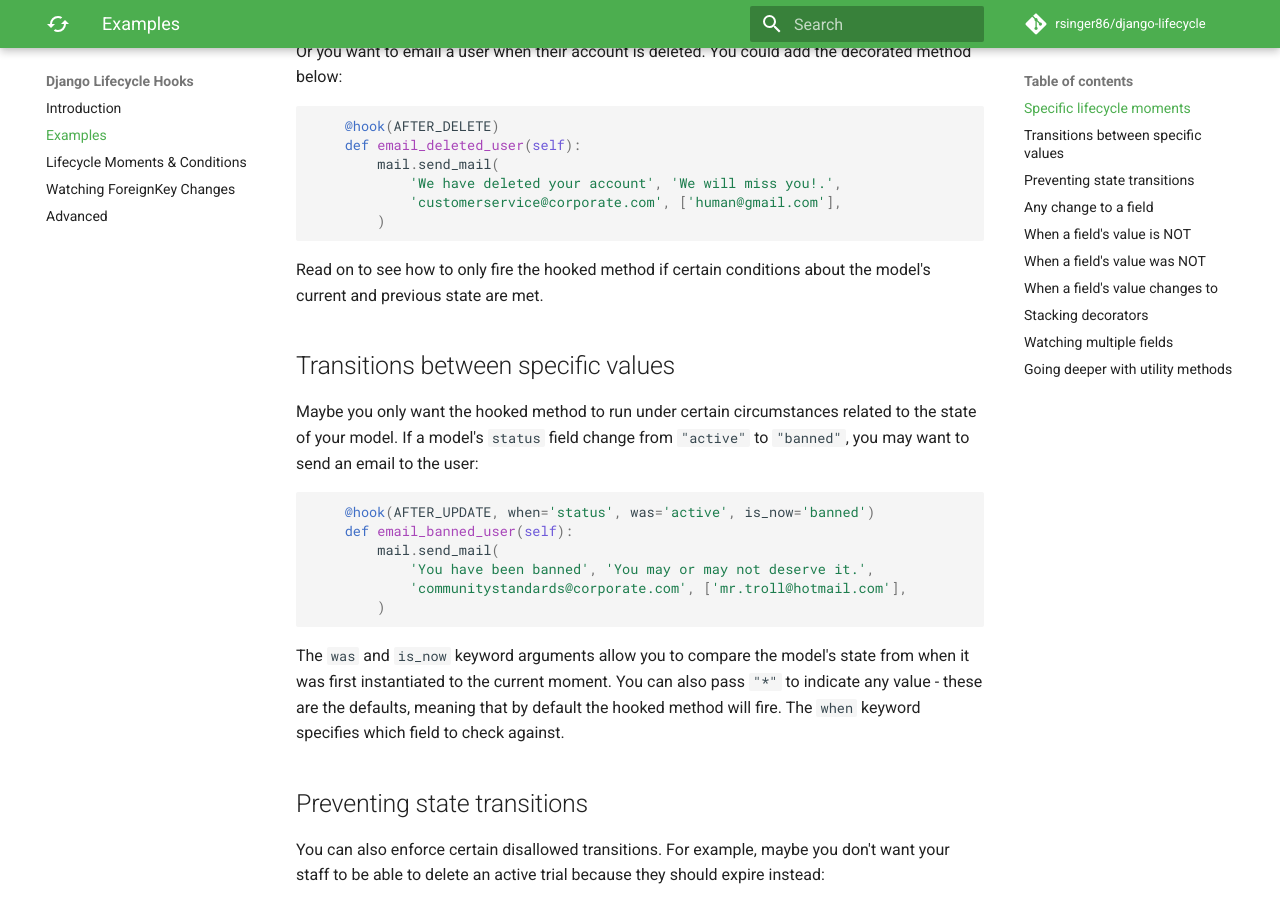
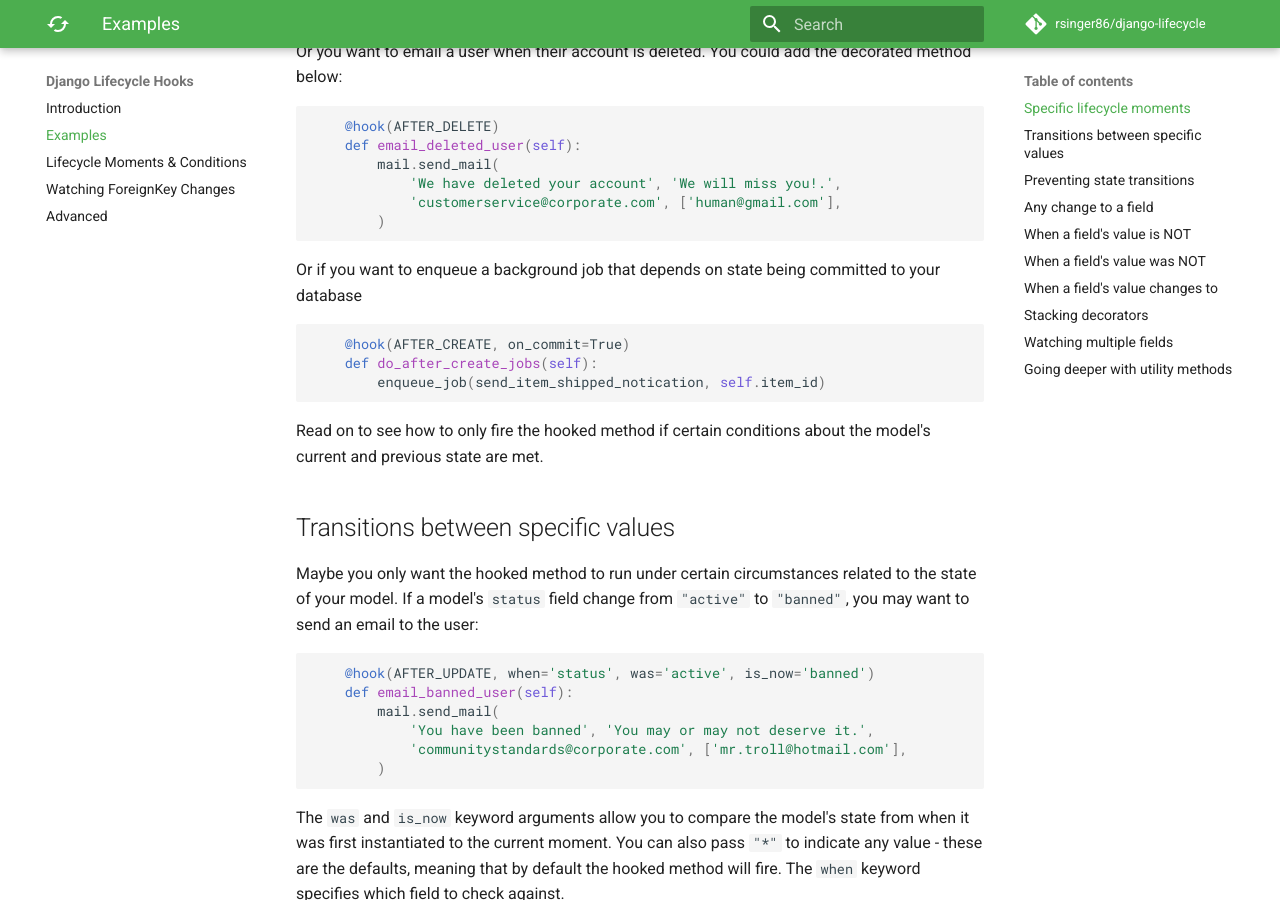
Before and after one commit to rsinger86/django-lifecycle, an MkDocs documentation site: the page built from docs/examples.md, in a window 1280 px wide and 900 px high, scrolled down 565 px. Built offline with MkDocs 1.6.1 and Material for MkDocs 9.7.7, drawn with Linux system fonts in a browser that asks for light colours; comment, search, counter and statistics services are not loaded.

Commit message:
update documentation

````diff
--- a/docs/examples.md
+++ b/docs/examples.md
@@ -26,6 +26,14 @@ Or you want to email a user when their account is deleted. You could add the dec
             'We have deleted your account', 'We will miss you!.',
             'customerservice@corporate.com', ['human@gmail.com'],
         )
+```
+
+Or if you want to enqueue a background job that depends on state being committed to your database
+
+```python
+    @hook(AFTER_CREATE, on_commit=True)
+    def do_after_create_jobs(self):
+        enqueue_job(send_item_shipped_notication, self.item_id)
 ```
 
 Read on to see how to only fire the hooked method if certain conditions about the model's current and previous state are met.
````
Also changed, not shown: docs/hooks_and_conditions.md (+2 -0 lines).
